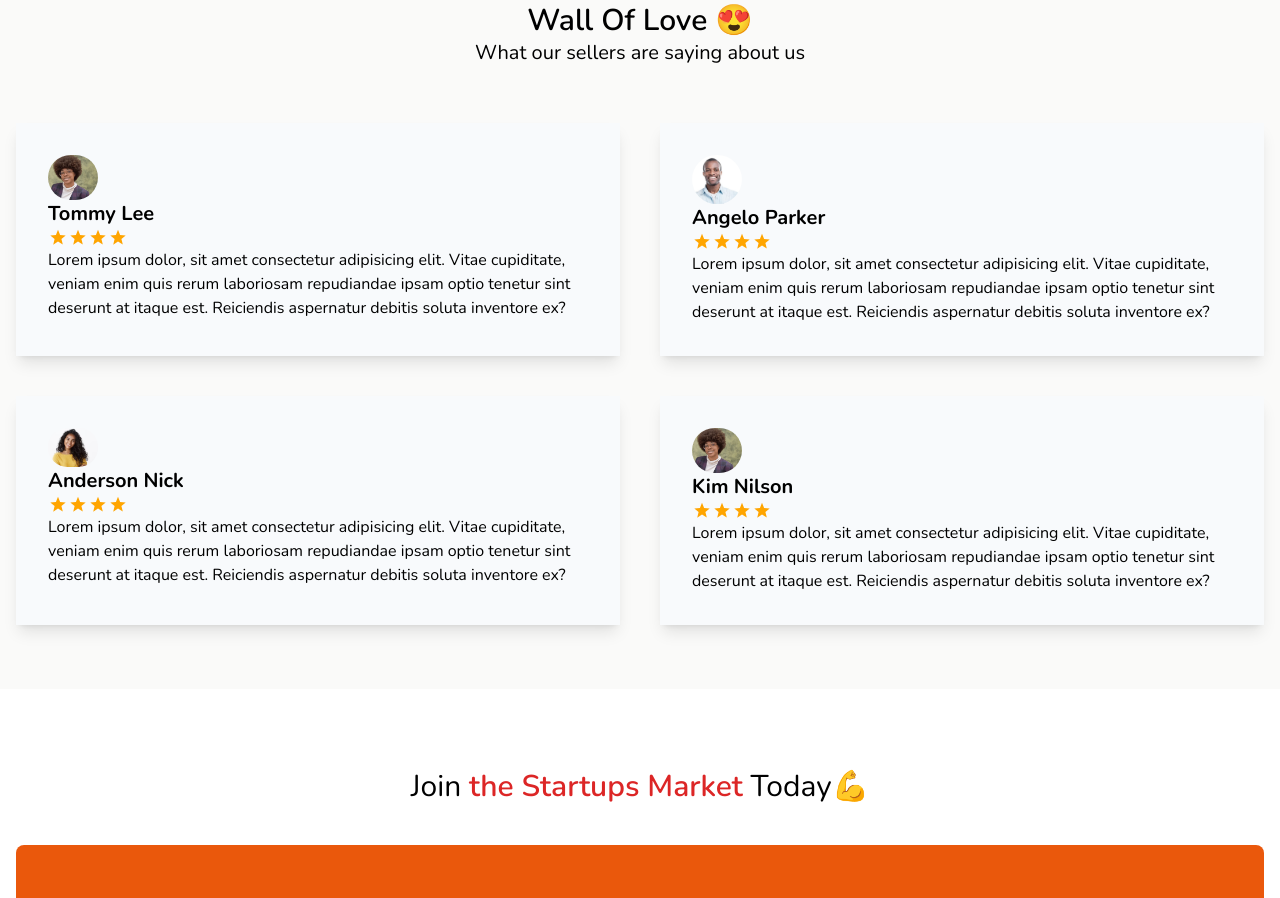
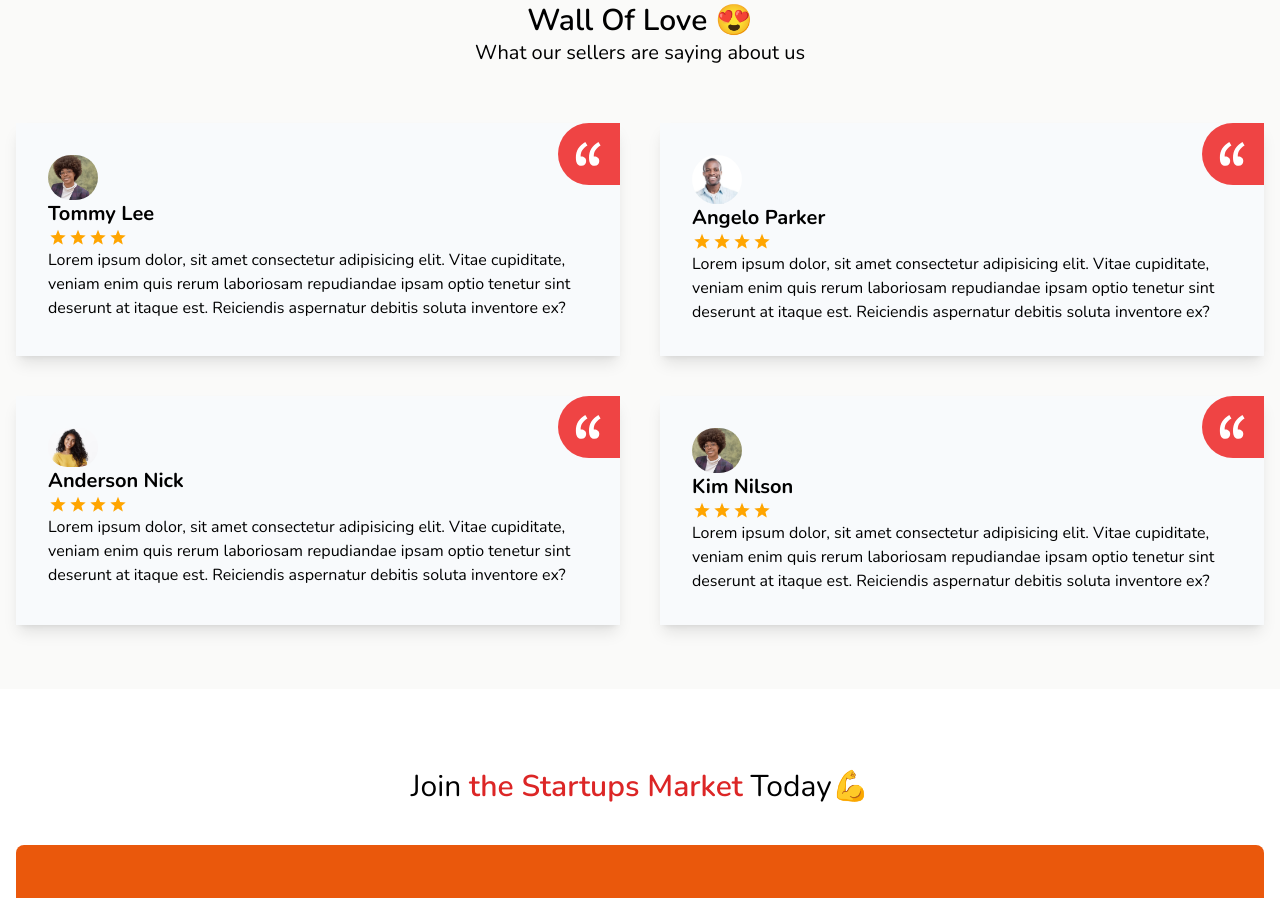
Before and after one commit to dascomsoft/startup, a Next.js app: page / in a window 1280 px wide. Shown: the part 3540-4438 px from the top of the page. Built offline with nearby package versions, Linux system fonts and the light colour scheme.

Commit message:
testimony modification

```diff
--- a/app/page.tsx
+++ b/app/page.tsx
@@ -141,7 +141,7 @@
                 return (
                   <div key={product.id}>
                     <Link href={`/${product.id}`}>
-                      <div  className="border-2 border-gray-200 cursor-pointer relative">
+                      <div className="border-2 border-gray-200 cursor-pointer relative">
                         <Image src={product.image} alt='image product' className="w-full relative" />
                         <div className="p-5 grid grid-cols-1 gap-4">
                           <h1 className="text-2xl font-semibold">{product.title}</h1>
@@ -192,11 +192,11 @@
             <h1 className="text-3xl font-semibold">Wall Of Love 😍</h1>
             <p className="text-xl">What our sellers are saying about us</p>
           </div>
-          <div className="testiomony-content">
-            <div className="grid sm:grid-cols-1 md:grid-cols-2 gap-10">
-              <div className="testimony-review shadow-lg p-8 bg-slate-50 cursor-pointer transition duration-700 ease-in-out hover:scale-105 ">
-                <Image src={pic1} className='rounded-full' width={50} height={50} alt='pic author' />
-                <div className="testimony-text">
+          <div className="testiomony-content relative">
+            <div className="grid sm:grid-cols-1 md:grid-cols-2 gap-10 relative">
+              <div className="testimony-review  relative shadow-lg p-8 bg-slate-50 cursor-pointer transition duration-700 ease-in-out hover:scale-105 ">
+                <Image src={pic1} className='rounded-full relative ' width={50} height={50} alt='pic author' />
+                <div className="testimony-text relative">
                   <h2 className='font-bold text-xl'>Tommy Lee</h2>
                   <div className='flex'>
                     <svg fill="orange" width="20px" height="20px" viewBox="0 -19 550 550" xmlns="http://www.w3.org/2000/svg">
@@ -218,9 +218,12 @@
                   </div>
                   <p>Lorem ipsum dolor, sit amet consectetur adipisicing elit. Vitae cupiditate, veniam enim quis rerum laboriosam repudiandae ipsam optio tenetur sint deserunt at itaque est. Reiciendis aspernatur debitis soluta inventore ex?</p>
                 </div>
+                <div className="bg-red-500 text-white p-4 absolute top-0 right-0 rounded-s-full">
+<svg width="30px" height="30px" viewBox="0 0 16 16" xmlns="http://www.w3.org/2000/svg" fill="white"><path fill-rule="evenodd" clip-rule="evenodd" d="M7.16 3.5C4.73 5.06 3.55 6.67 3.55 9.36c.16-.05.3-.05.44-.05 1.27 0 2.5.86 2.5 2.41 0 1.61-1.03 2.61-2.5 2.61-1.9 0-2.99-1.52-2.99-4.25 0-3.8 1.75-6.53 5.02-8.42L7.16 3.5zm7 0c-2.43 1.56-3.61 3.17-3.61 5.86.16-.05.3-.05.44-.05 1.27 0 2.5.86 2.5 2.41 0 1.61-1.03 2.61-2.5 2.61-1.89 0-2.98-1.52-2.98-4.25 0-3.8 1.75-6.53 5.02-8.42l1.14 1.84h-.01z"/></svg>
+</div>
               </div>
-              <div className="testimony-review shadow-lg p-8 bg-slate-50 cursor-pointer transition duration-700 ease-in-out hover:scale-105">
-                <Image src={pic2} className='rounded-full' width={50} height={50} alt='pic author' />
+              <div className=" relative testimony-review shadow-lg p-8 bg-slate-50 cursor-pointer transition duration-700 ease-in-out hover:scale-105">
+                <Image src={pic2} className='rounded-full relative' width={50} height={50} alt='pic author' />
                 <div className="testimony-text">
                   <h2 className='font-bold text-xl'>Angelo Parker</h2>
                   <div className='flex'>
@@ -243,9 +246,12 @@
                   </div>
                   <p>Lorem ipsum dolor, sit amet consectetur adipisicing elit. Vitae cupiditate, veniam enim quis rerum laboriosam repudiandae ipsam optio tenetur sint deserunt at itaque est. Reiciendis aspernatur debitis soluta inventore ex?</p>
                 </div>
+                <div className="bg-red-500 text-white p-4 absolute top-0 right-0 rounded-s-full">
+<svg width="30px" height="30px" viewBox="0 0 16 16" xmlns="http://www.w3.org/2000/svg" fill="white"><path fill-rule="evenodd" clip-rule="evenodd" d="M7.16 3.5C4.73 5.06 3.55 6.67 3.55 9.36c.16-.05.3-.05.44-.05 1.27 0 2.5.86 2.5 2.41 0 1.61-1.03 2.61-2.5 2.61-1.9 0-2.99-1.52-2.99-4.25 0-3.8 1.75-6.53 5.02-8.42L7.16 3.5zm7 0c-2.43 1.56-3.61 3.17-3.61 5.86.16-.05.3-.05.44-.05 1.27 0 2.5.86 2.5 2.41 0 1.61-1.03 2.61-2.5 2.61-1.89 0-2.98-1.52-2.98-4.25 0-3.8 1.75-6.53 5.02-8.42l1.14 1.84h-.01z"/></svg>
+</div>
               </div>
-              <div className="testimony-review shadow-lg p-8 bg-slate-50 cursor-pointer transition duration-700 ease-in-out hover:scale-105">
-                <Image src={pic3} className='rounded-full' width={50} height={50} alt='pic author' />
+              <div className="testimony-review relative shadow-lg p-8 bg-slate-50 cursor-pointer transition duration-700 ease-in-out hover:scale-105">
+                <Image src={pic3} className='rounded-full relative' width={50} height={50} alt='pic author' />
                 <div className="testimony-text">
                   <h2 className='font-bold text-xl'>Anderson Nick</h2>
                   <div className='flex'>
@@ -268,9 +274,12 @@
                   </div>
                   <p>Lorem ipsum dolor, sit amet consectetur adipisicing elit. Vitae cupiditate, veniam enim quis rerum laboriosam repudiandae ipsam optio tenetur sint deserunt at itaque est. Reiciendis aspernatur debitis soluta inventore ex?</p>
                 </div>
+                <div className="bg-red-500 text-white p-4 absolute top-0 right-0 rounded-s-full">
+<svg width="30px" height="30px" viewBox="0 0 16 16" xmlns="http://www.w3.org/2000/svg" fill="white"><path fill-rule="evenodd" clip-rule="evenodd" d="M7.16 3.5C4.73 5.06 3.55 6.67 3.55 9.36c.16-.05.3-.05.44-.05 1.27 0 2.5.86 2.5 2.41 0 1.61-1.03 2.61-2.5 2.61-1.9 0-2.99-1.52-2.99-4.25 0-3.8 1.75-6.53 5.02-8.42L7.16 3.5zm7 0c-2.43 1.56-3.61 3.17-3.61 5.86.16-.05.3-.05.44-.05 1.27 0 2.5.86 2.5 2.41 0 1.61-1.03 2.61-2.5 2.61-1.89 0-2.98-1.52-2.98-4.25 0-3.8 1.75-6.53 5.02-8.42l1.14 1.84h-.01z"/></svg>
+</div>
               </div>
-              <div className="testimony-review shadow-lg p-8 bg-slate-50 cursor-pointer transition duration-700 ease-in-out hover:scale-105">
-                <Image src={pic1} className='rounded-full' width={50} height={50} alt='pic author' />
+              <div className="testimony-review relative shadow-lg p-8 bg-slate-50 cursor-pointer transition duration-700 ease-in-out hover:scale-105">
+                <Image src={pic1} className='rounded-full relative' width={50} height={50} alt='pic author' />
                 <div className="testimony-text">
                   <h2 className='font-bold text-xl'>Kim Nilson</h2>
                   <div className='flex'>
@@ -293,19 +302,22 @@
                   </div>
                   <p>Lorem ipsum dolor, sit amet consectetur adipisicing elit. Vitae cupiditate, veniam enim quis rerum laboriosam repudiandae ipsam optio tenetur sint deserunt at itaque est. Reiciendis aspernatur debitis soluta inventore ex?</p>
                 </div>
+                <div className="bg-red-500 text-white p-4 absolute top-0 right-0 rounded-s-full">
+<svg width="30px" height="30px" viewBox="0 0 16 16" xmlns="http://www.w3.org/2000/svg" fill="white"><path fill-rule="evenodd" clip-rule="evenodd" d="M7.16 3.5C4.73 5.06 3.55 6.67 3.55 9.36c.16-.05.3-.05.44-.05 1.27 0 2.5.86 2.5 2.41 0 1.61-1.03 2.61-2.5 2.61-1.9 0-2.99-1.52-2.99-4.25 0-3.8 1.75-6.53 5.02-8.42L7.16 3.5zm7 0c-2.43 1.56-3.61 3.17-3.61 5.86.16-.05.3-.05.44-.05 1.27 0 2.5.86 2.5 2.41 0 1.61-1.03 2.61-2.5 2.61-1.89 0-2.98-1.52-2.98-4.25 0-3.8 1.75-6.53 5.02-8.42l1.14 1.84h-.01z"/></svg>
+</div>
               </div>
             </div>
           </div>
-          </div>
-          </div>
+        </div>
+      </div>
 
       <div className="note-section py-[5rem]">
         <div className="container mx-auto px-4">
           <h1 className="text-3xl text-center">Join <span className="text-red-600 font-semibold">the Startups Market </span> Today💪</h1>
           <div className="bg-orange-600 p-[50px] text-white rounded-lg mt-10">
             <div className="grid place-items-center md:grid-cols-2 gap-10">
-            <p className="text-xl">Are you ready to enter the dynamic world of small business transactions? Start buying and selling with confidence on Startups Market, where every transaction is a step toward entrepreneurial success. Discover, connect, and transact with Startups Market  your premier marketplace for small business opportunities</p>
-            <Link href="/register" className="bg-white text-red-500 px-10 py-3 rounded-lg">Register Now</Link>
+              <p className="text-xl">Are you ready to enter the dynamic world of small business transactions? Start buying and selling with confidence on Startups Market, where every transaction is a step toward entrepreneurial success. Discover, connect, and transact with Startups Market  your premier marketplace for small business opportunities</p>
+              <Link href="/register" className="bg-white text-red-500 px-10 py-3 rounded-lg">Register Now</Link>
             </div>
           </div>
         </div>
```
